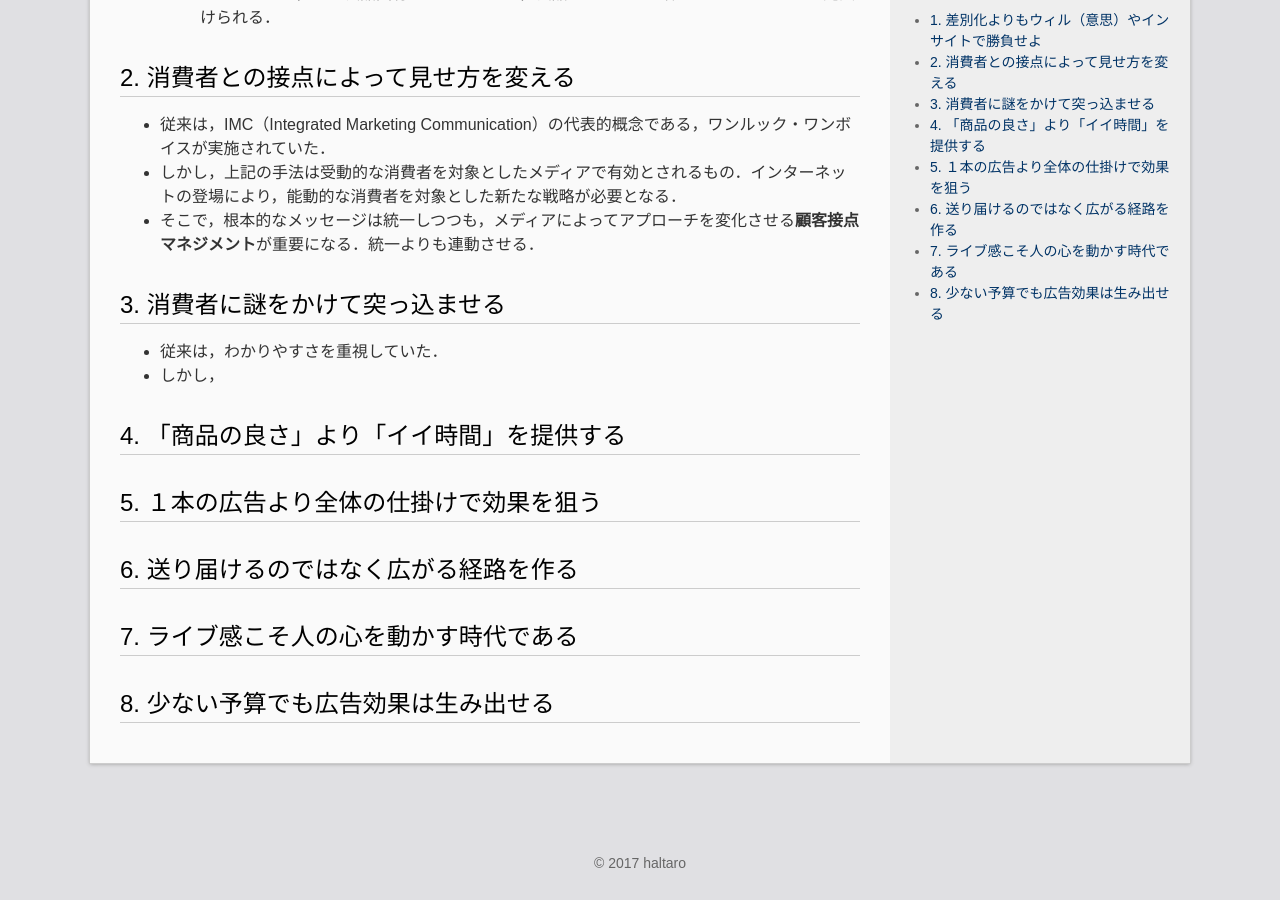
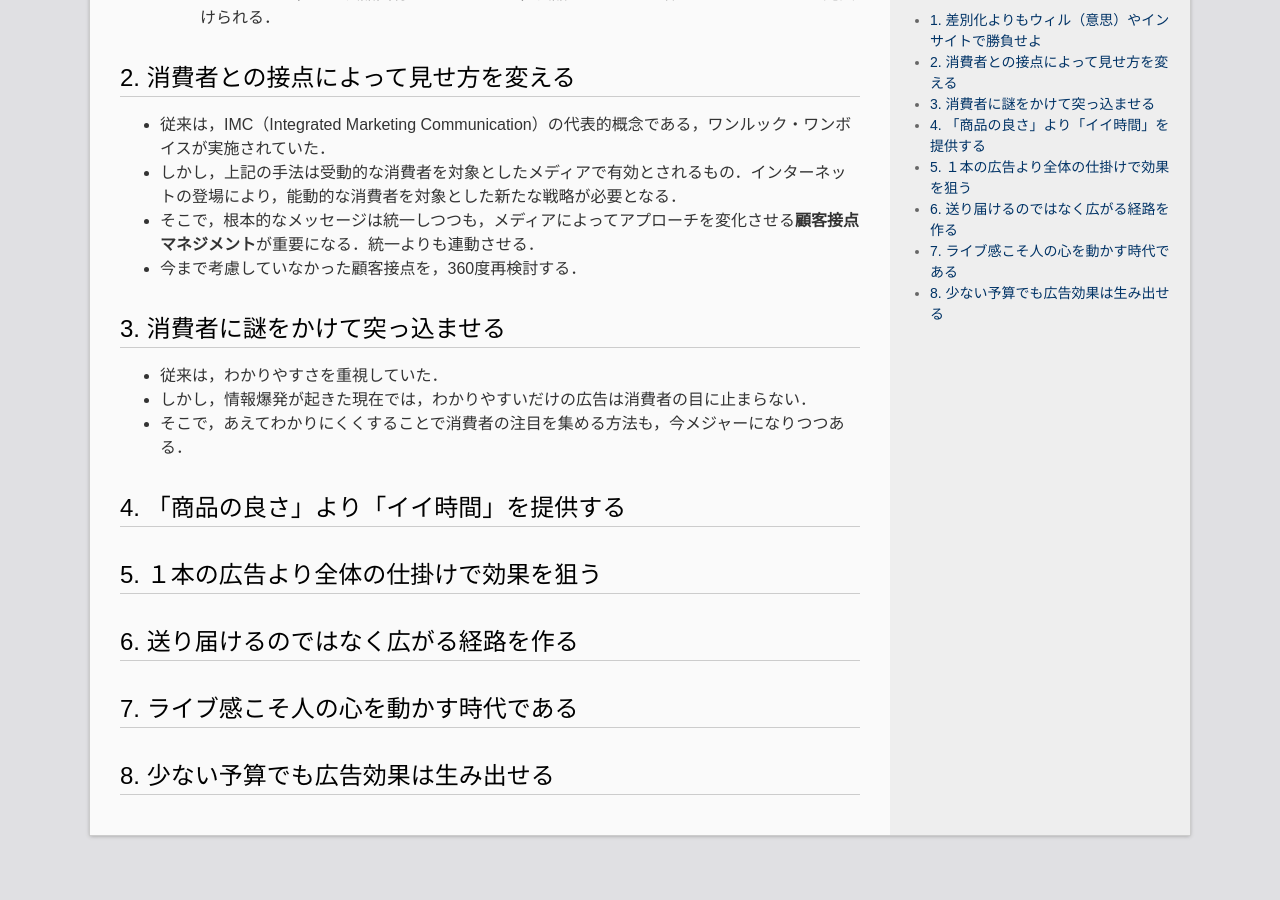
Before and after one commit to madoreenu/haltaro.github.io, a Jekyll site: the page built from _posts/2017-12-02-next-advertising.md, in a window 1280 px wide and 900 px high, scrolled down 702 px. Built offline with Jekyll 4.4.1, drawn with Linux system fonts in a browser that asks for light colours.

```diff
--- a/_posts/2017-12-02-next-advertising.md
+++ b/_posts/2017-12-02-next-advertising.md
@@ -24,11 +24,13 @@ categories:
 * 従来は，IMC（Integrated Marketing Communication）の代表的概念である，ワンルック・ワンボイスが実施されていた．
 * しかし，上記の手法は受動的な消費者を対象としたメディアで有効とされるもの．インターネットの登場により，能動的な消費者を対象とした新たな戦略が必要となる．
 * そこで，根本的なメッセージは統一しつつも，メディアによってアプローチを変化させる**顧客接点マネジメント**が重要になる．統一よりも連動させる．
+* 今まで考慮していなかった顧客接点を，360度再検討する．
 
 # 3. 消費者に謎をかけて突っ込ませる
 
 * 従来は，わかりやすさを重視していた．
-* しかし，
+* しかし，情報爆発が起きた現在では，わかりやすいだけの広告は消費者の目に止まらない．
+* そこで，あえてわかりにくくすることで消費者の注目を集める方法も，今メジャーになりつつある．
 
 # 4. 「商品の良さ」より「イイ時間」を提供する
 
```
Also changed, not shown: 1 other file.
